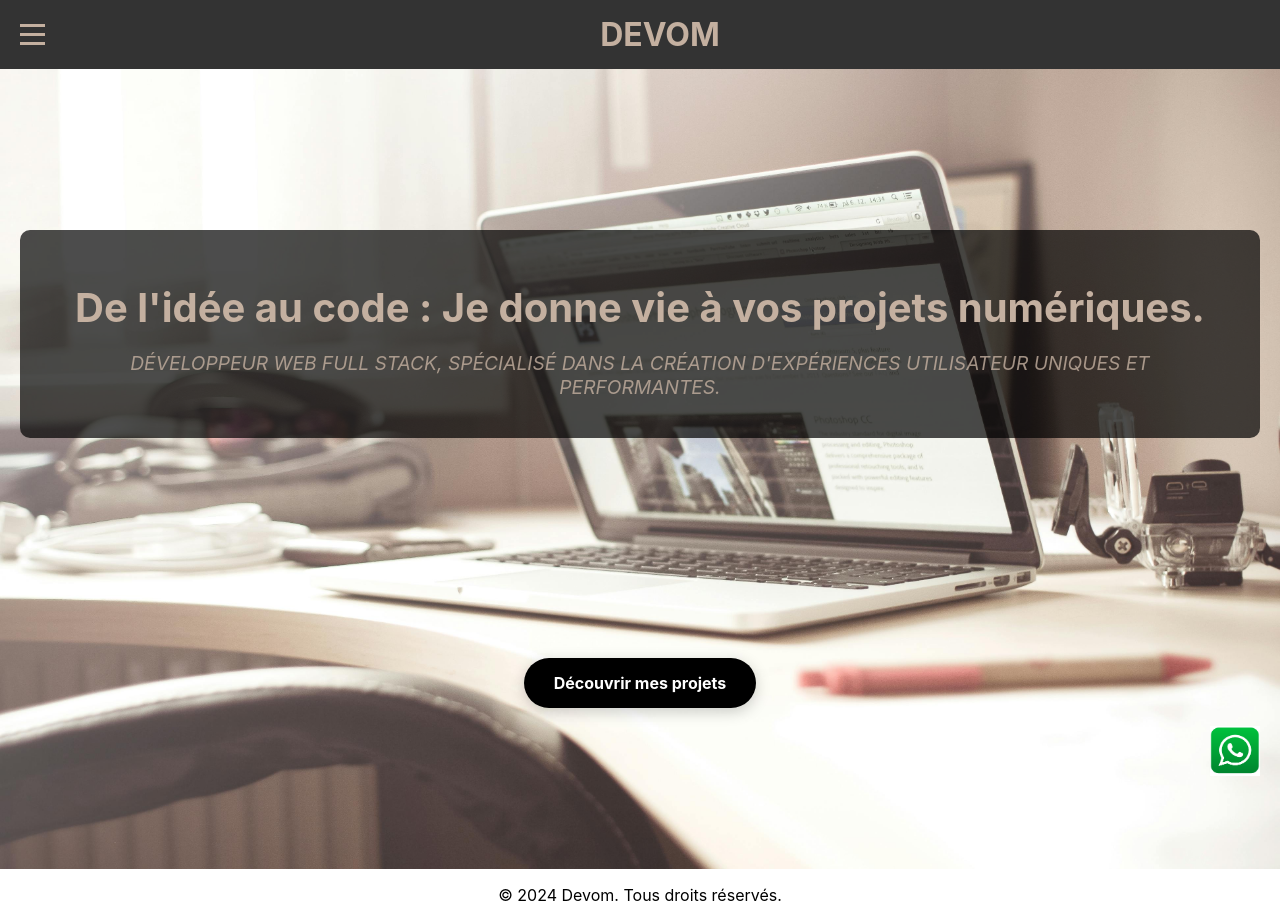
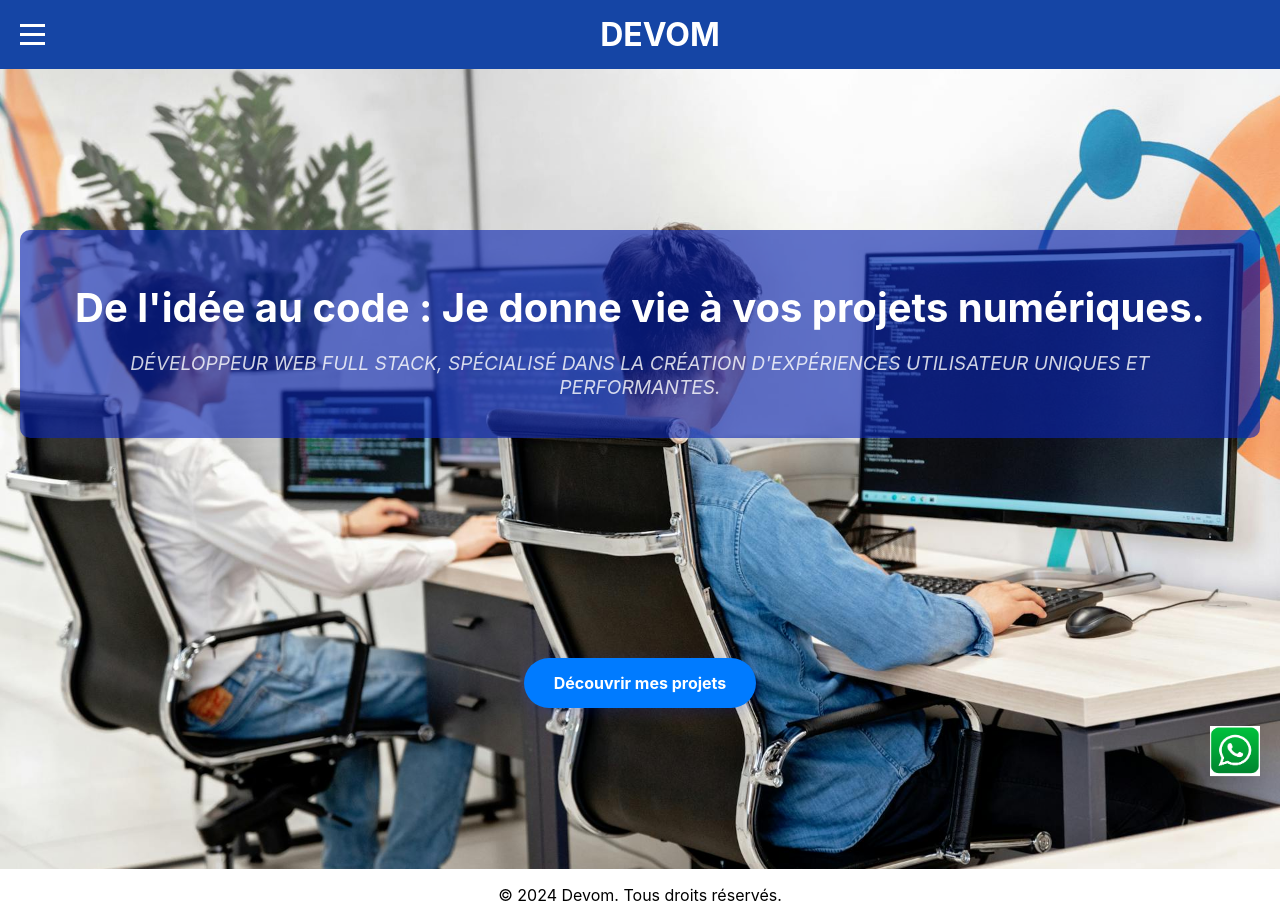
Before and after one commit to Mohoua93/devom-frontend, a React (Create React App) app: page / in a window 1280 px wide. Shown: the top 921 px of the page. Built offline with nearby package versions, Linux system fonts and the light colour scheme; no server answers.

Commit message:
refactoring home page

```diff
--- a/src/styles/Home.css
+++ b/src/styles/Home.css
@@ -1,6 +1,6 @@
 .home-container {
     /* Assurez-vous que l'image de fond est définie ici ou sur un élément parent */
-    background-image: url('/public/images/img-home.jpg');
+    background-image: url('/public/images/back-home.jpg');
     background-size: cover;
     background-position: center;
     background-attachment: fixed;
@@ -17,12 +17,12 @@
     justify-content: center;
     align-items: center;
     text-align: center;
-    color: #c4b0a0; /* Couleur de texte pour le contenu du héros */
+    color: #ffffff; /* Couleur de texte pour le contenu du héros */
     padding: 20px;
   }
 
   .hero-text {
-    background-color: rgba(0, 0, 0, 0.7); /* Fond noir semi-transparent */
+    background-color: rgba(12, 39, 176, 0.634); /* Fond noir semi-transparent */
     padding: 20px 40px;
     border-radius: 10px;
     margin-bottom: 20px;
@@ -45,18 +45,18 @@
   .discover-button {
     display: inline-block;
     padding: 15px 30px;
-    background-color: #000000; /* Un bleu vif pour le rendre visible */
+    background-color: #007bff;
     color: white;
     text-decoration: none;
     margin-top: 200px;
     border-radius: 50px;
     font-weight: bold;
     transition: background-color 0.3s ease, transform 0.3s ease;
-    box-shadow: 0 4px 15px rgba(0, 0, 0, 0.2);
+    box-shadow: 0 4px 15px rgba(6, 32, 199, 0.2);
   }
 
   .discover-button:hover {
-    background-color: #c4b0a0;
+    background-color: #0b1fcf;
     transform: scale(1.05);
   }
 
--- a/src/styles/Navbar.css
+++ b/src/styles/Navbar.css
@@ -6,7 +6,7 @@
     position: relative;
     width: 100%;
     padding: 15px 20px;
-    background-color: #333;
+    background-color: #1545a5;
     color: white;
   }
 
@@ -21,7 +21,7 @@
   .bar {
     width: 25px;
     height: 3px;
-    background-color: #c4b0a0;
+    background-color: #ffffff;
     margin: 6px 0;
     transition: 0.4s;
   }
@@ -45,7 +45,7 @@
   }
 
   .navbar-logo a {
-    color: #c4b0a0;
+    color: white;
     text-decoration: none;
     text-transform: uppercase;
   }
@@ -59,7 +59,7 @@
     z-index: 1000;
     top: 80px;
     left: 25px;
-    background-color: #c4b0a0;
+    background-color: #007bff;
     overflow-x: hidden;
     transition: 0.5s;
     padding-top: 15px;
@@ -83,7 +83,7 @@
   .sidebar-menu li a {
     text-decoration: none;
     font-size: 20px;
-    color: black;
+    color: rgb(255, 255, 255);
     display: block;
     transition: 0.3s;
     text-transform: uppercase
```
Also changed, not shown: public/images/back-home.jpg (added), public/images/img-colis-du-coeur.png (deleted).
